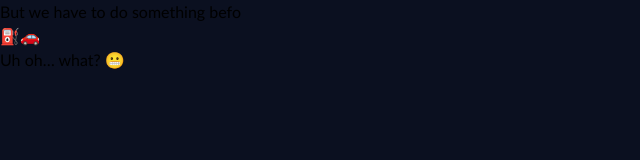
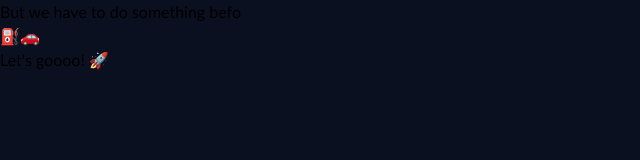
Before and after one commit to sagniksom/nillanbday, a React (Vite) app: page / in a window 1280 px wide. Both pictures are taken after a click on the button "🍰 Go to the cake". Shown: the top 160 px of the page, without its empty margins (0-640 px from the left). Built offline with nearby package versions, Linux system fonts and the light colour scheme.

Commit message:
changed prioceeding button

```diff
--- a/src/screens/InterludeScreen.jsx
+++ b/src/screens/InterludeScreen.jsx
@@ -27,7 +27,7 @@ export default function InterludeScreen({ onNext }) {
           onClick={onNext}
           className="px-10 py-4 rounded-full bg-yellow-400 text-purple-950 text-2xl font-bold shadow-xl hover:scale-110 active:scale-95 transition"
         >
-          Uh oh… what? 😬
+          Let's goooo! 🚀
         </button>
       </div>
     </div>
```
